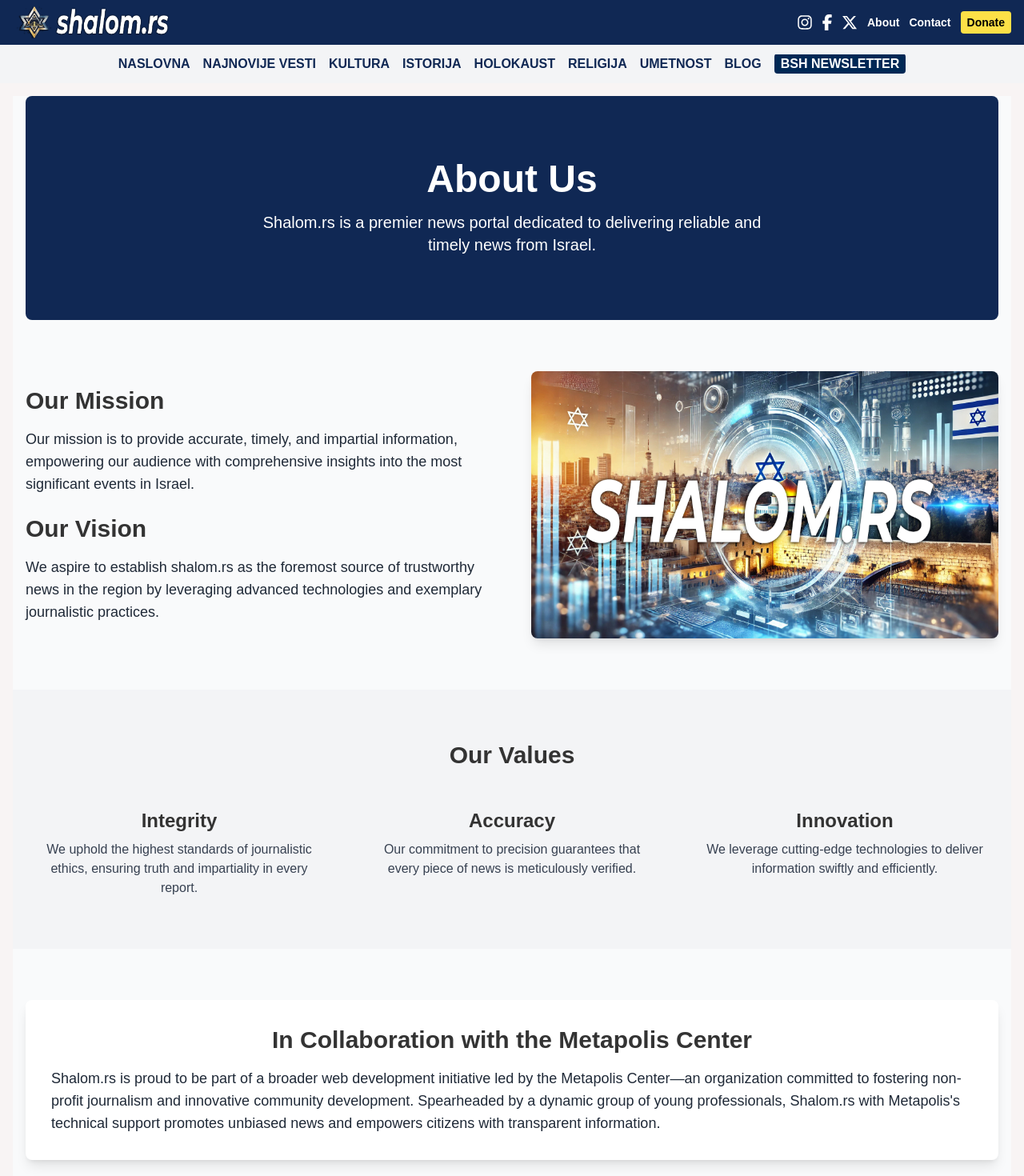
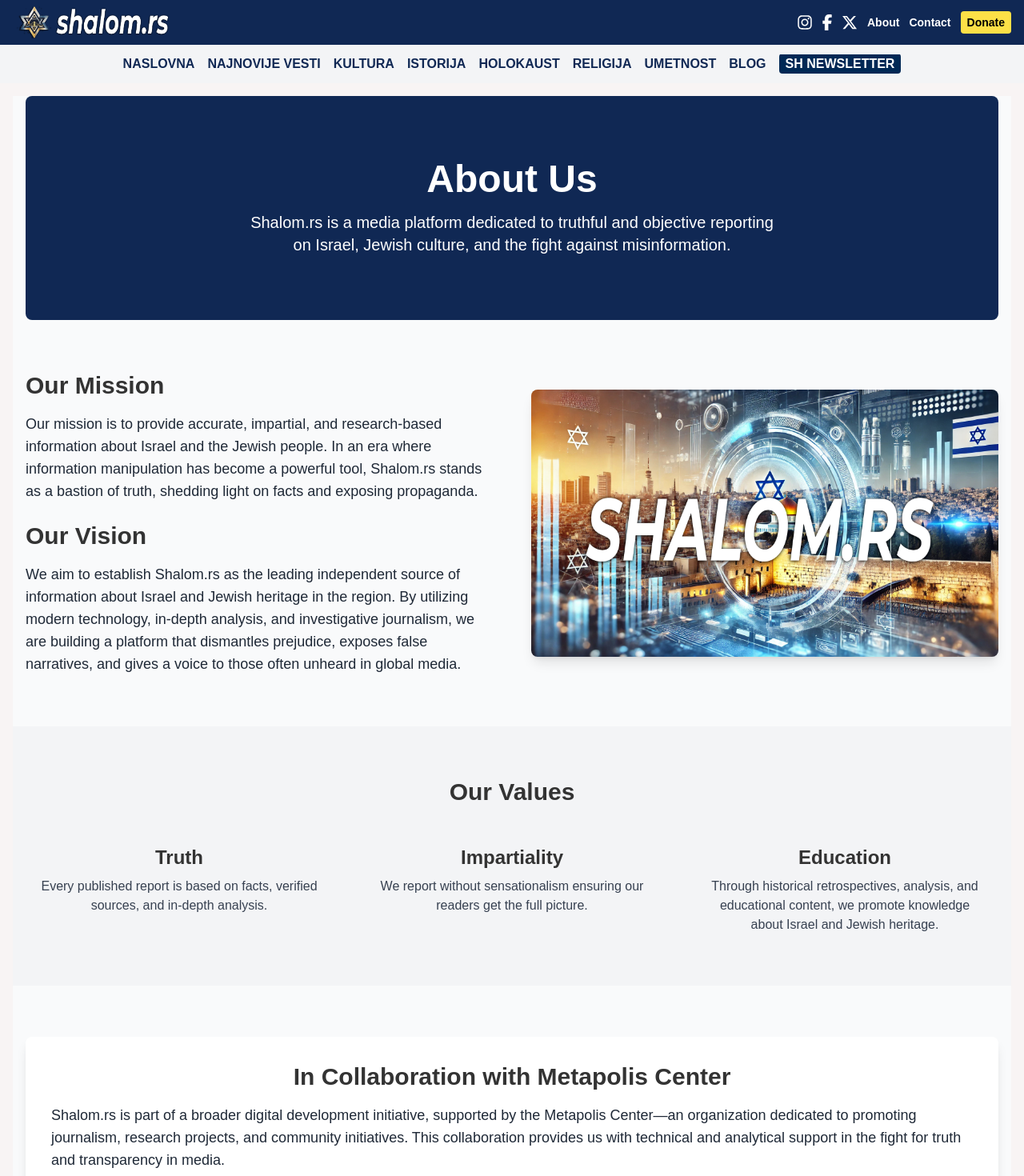
Before and after one commit to belgradeshofar/SAJT-BSH, a Next.js app: page /o-nama in a window 1280 px wide. Shown: the top 1470 px of the page at 80% size. Built offline with nearby package versions, Linux system fonts and the light colour scheme; a web font is replaced by a local one.

Commit message:
izmene headera, navbara i stranica

```diff
--- a/app/components/Header.tsx
+++ b/app/components/Header.tsx
@@ -42,7 +42,7 @@
               <FaInstagram />
             </a>
             <a
-              href="https://www.facebook.com"
+              href="https://www.facebook.com/profile.php?id=61573469193373"
               target="_blank"
               rel="noopener noreferrer"
               className="text-xl hover:text-gray-300"
@@ -50,7 +50,7 @@
               <FaFacebookF />
             </a>
             <a
-              href="https://www.x.com"
+              href="https://x.com/izraelsrbija"
               target="_blank"
               rel="noopener noreferrer"
               className="text-xl hover:text-gray-300"
--- a/app/components/NavBar.tsx
+++ b/app/components/NavBar.tsx
@@ -15,7 +15,7 @@
     { href: "/religija", label: "RELIGIJA" },
     { href: "/umetnost", label: "UMETNOST" },
     { href: "/blog", label: "BLOG" },
-    { href: "/bsh-newsletter", label: "BSH NEWSLETTER" },
+    { href: "/bsh-newsletter", label: "SH NEWSLETTER" },
   ];
 
   return (
@@ -26,7 +26,7 @@
             const isActive = pathname === link.href;
             let baseClasses = "text-base font-bold ";
 
-            if (link.label === "BSH NEWSLETTER") {
+            if (link.label === "SH NEWSLETTER") {
               baseClasses += "bg-[#002855] text-white py-1 px-2 rounded hover:bg-[#002855] hover:text-white";
             } else {
               baseClasses += "text-[var(--primary-color)] hover:text-[var(--primary-color)]";
--- a/app/o-nama/page.tsx
+++ b/app/o-nama/page.tsx
@@ -8,7 +8,8 @@
         <div className="container mx-auto px-4 text-center">
           <h1 className="text-4xl md:text-5xl font-bold mb-4">About Us</h1>
           <p className="text-lg md:text-xl max-w-2xl mx-auto">
-            Shalom.rs is a premier news portal dedicated to delivering reliable and timely news from Israel.
+            Shalom.rs is a media platform dedicated to truthful and
+            objective reporting on Israel, Jewish culture, and the fight against misinformation.
           </p>
         </div>
       </section>
@@ -19,11 +20,18 @@
           <div>
             <h2 className="text-3xl font-bold mb-4">Our Mission</h2>
             <p className="text-gray-800 text-lg mb-6">
-              Our mission is to provide accurate, timely, and impartial information, empowering our audience with comprehensive insights into the most significant events in Israel.
+              Our mission is to provide accurate, impartial, and research-based
+              information about Israel and the Jewish people.
+              In an era where information manipulation has become a powerful tool, Shalom.rs stands as
+              a bastion of truth, shedding light on facts and exposing propaganda.
             </p>
             <h2 className="text-3xl font-bold mb-4">Our Vision</h2>
             <p className="text-gray-800 text-lg">
-              We aspire to establish shalom.rs as the foremost source of trustworthy news in the region by leveraging advanced technologies and exemplary journalistic practices.
+              We aim to establish Shalom.rs as the leading independent source of
+              information about Israel and Jewish heritage in the region.
+              By utilizing modern technology, in-depth analysis, and investigative journalism,
+              we are building a platform that dismantles prejudice, exposes false narratives,
+              and gives a voice to those often unheard in global media.
             </p>
           </div>
           <div>
@@ -42,21 +50,23 @@
           <h2 className="text-3xl font-bold text-center mb-12">Our Values</h2>
           <div className="grid grid-cols-1 md:grid-cols-3 gap-8">
             <div className="text-center px-4">
-              <h3 className="text-2xl font-semibold mb-2">Integrity</h3>
+              <h3 className="text-2xl font-semibold mb-2">Truth</h3>
               <p className="text-gray-700">
-                We uphold the highest standards of journalistic ethics, ensuring truth and impartiality in every report.
+                Every published report is based on facts, verified sources, and in-depth analysis.
               </p>
             </div>
             <div className="text-center px-4">
-              <h3 className="text-2xl font-semibold mb-2">Accuracy</h3>
+              <h3 className="text-2xl font-semibold mb-2">Impartiality</h3>
               <p className="text-gray-700">
-                Our commitment to precision guarantees that every piece of news is meticulously verified.
+                We report without sensationalism ensuring
+                our readers get the full picture.
               </p>
             </div>
             <div className="text-center px-4">
-              <h3 className="text-2xl font-semibold mb-2">Innovation</h3>
+              <h3 className="text-2xl font-semibold mb-2">Education</h3>
               <p className="text-gray-700">
-                We leverage cutting-edge technologies to deliver information swiftly and efficiently.
+                Through historical retrospectives, analysis, and educational content,
+                we promote knowledge about Israel and Jewish heritage.
               </p>
             </div>
           </div>
@@ -66,9 +76,15 @@
       {/* Collaboration with Metapolis Center */}
       <section className="container mx-auto px-4 py-16">
         <div className="bg-white rounded-lg shadow-lg p-8">
-          <h2 className="text-3xl font-bold mb-4 text-center">In Collaboration with the Metapolis Center</h2>
+          <h2 className="text-3xl font-bold mb-4 text-center">
+            In Collaboration with Metapolis Center
+          </h2>
           <p className="text-gray-800 text-lg">
-            Shalom.rs is proud to be part of a broader web development initiative led by the Metapolis Center—an organization committed to fostering non-profit journalism and innovative community development. Spearheaded by a dynamic group of young professionals, Shalom.rs with Metapolis's technical support promotes unbiased news and empowers citizens with transparent information.
+            Shalom.rs is part of a broader digital development initiative, supported by the
+            Metapolis Center—an organization dedicated to promoting journalism,
+            research projects, and community initiatives.
+            This collaboration provides us with technical and analytical support
+            in the fight for truth and transparency in media.
           </p>
         </div>
       </section>
@@ -78,7 +94,8 @@
         <div className="container mx-auto px-4 text-center">
           <h2 className="text-3xl font-bold mb-4">Join Our Mission</h2>
           <p className="text-lg mb-6">
-            If you value informed and unbiased journalism, become part of the community shaping the future of news.
+            If you support journalism and the fight against misinformation,
+            become part of the community shaping the future of media.
           </p>
           <a
             href="/kontakt"
```
Also changed, not shown: app/o-nama-srpski/page.tsx (+37 -21 lines).
